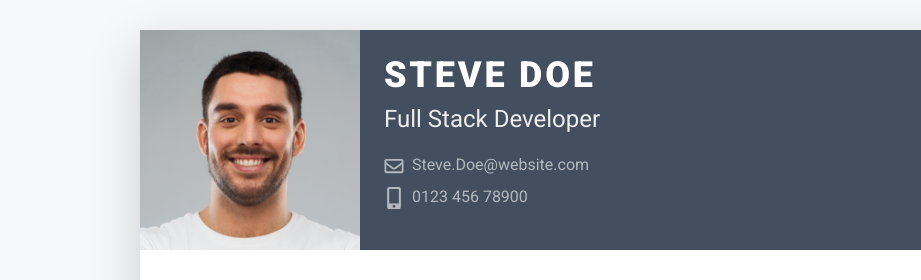
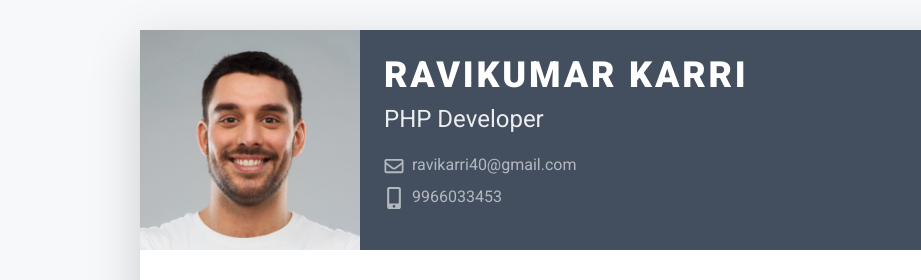
Before and after one commit to ravikumarkarri/ravikumarkarri.github.io, a plain HTML site: page index.html in a window 1280 px wide. Shown: the top 280 px of the page, 0-921 px from the left. Drawn offline with Linux system fonts and the light colour scheme.

Commit message:
Update Name & Contact Info
Update Name & Contact Info

```diff
--- a/index.html
+++ b/index.html
@@ -32,11 +32,11 @@
 				    <img class="mr-3 img-fluid picture mx-auto" src="assets/images/profile.jpg" alt="">
 				    <div class="media-body p-4 d-flex flex-column flex-md-row mx-auto mx-lg-0">
 					    <div class="primary-info">
-						    <h1 class="name mt-0 mb-1 text-white text-uppercase text-uppercase">Steve Doe</h1>
-						    <div class="title mb-3">Full Stack Developer</div>
+						    <h1 class="name mt-0 mb-1 text-white text-uppercase text-uppercase">Ravikumar Karri</h1>
+						    <div class="title mb-3">PHP Developer</div>
 						    <ul class="list-unstyled">
-							    <li class="mb-2"><a href="#"><i class="far fa-envelope fa-fw mr-2" data-fa-transform="grow-3"></i>Steve.Doe@website.com</a></li>
-							    <li><a href="#"><i class="fas fa-mobile-alt fa-fw mr-2" data-fa-transform="grow-6"></i>0123 456 78900</a></li>
+							    <li class="mb-2"><a href="#"><i class="far fa-envelope fa-fw mr-2" data-fa-transform="grow-3"></i>ravikarri40@gmail.com</a></li>
+							    <li><a href="#"><i class="fas fa-mobile-alt fa-fw mr-2" data-fa-transform="grow-6"></i>9966033453</a></li>
 						    </ul>
 					    </div><!--//primary-info-->
 					    <div class="secondary-info ml-md-auto mt-2">
```
